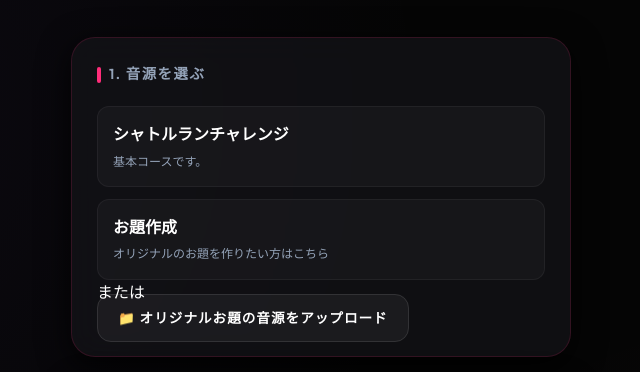
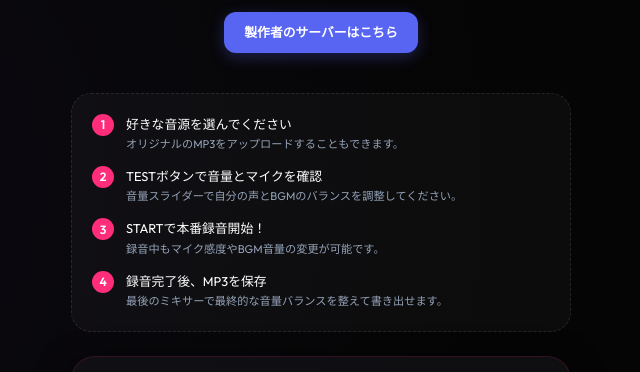
Before and after one commit to imahimadults/web, a plain HTML site: page index.html in a window 1280 px wide. Shown: the part 149-521 px from the top of the page, without its empty margins (319-959 px from the left). Drawn offline with Linux system fonts and the light colour scheme.

Commit message:
Improve UI guidance and add Discord server link

```diff
--- a/index.html
+++ b/index.html
@@ -13,9 +13,45 @@
         <header>
             <h1>えっちなシャトルラン</h1>
             <p class="subtitle">シャトルランをしながら一人遊び♡</p>
+            <div class="discord-link-container">
+                <a href="https://discord.gg/6FNp6bQ6NZ" target="_blank" class="btn-discord">
+                    <span>製作者のサーバーはこちら</span>
+                </a>
+            </div>
         </header>
 
         <main>
+            <!-- 0. 使い方ガイド -->
+            <section class="guide-section">
+                <div class="guide-step">
+                    <div class="step-num">1</div>
+                    <div class="step-text">
+                        好きな音源を選んでください
+                        <span class="step-note">オリジナルのMP3をアップロードすることもできます。</span>
+                    </div>
+                </div>
+                <div class="guide-step">
+                    <div class="step-num">2</div>
+                    <div class="step-text">
+                        TESTボタンで音量とマイクを確認
+                        <span class="step-note">音量スライダーで自分の声とBGMのバランスを調整してください。</span>
+                    </div>
+                </div>
+                <div class="guide-step">
+                    <div class="step-num">3</div>
+                    <div class="step-text">
+                        STARTで本番録音開始！
+                        <span class="step-note">録音中もマイク感度やBGM音量の変更が可能です。</span>
+                    </div>
+                </div>
+                <div class="guide-step">
+                    <div class="step-num">4</div>
+                    <div class="step-text">
+                        録音完了後、MP3を保存
+                        <span class="step-note">最後のミキサーで最終的な音量バランスを整えて書き出せます。</span>
+                    </div>
+                </div>
+            </section>
             <!-- A. 音源選択セクション -->
             <section class="card selection-section">
                 <h2>1. 音源を選ぶ</h2>
--- a/style.css
+++ b/style.css
@@ -63,6 +63,38 @@ h1 {
     letter-spacing: 2px;
 }
 
+/* Discord Link Button */
+.discord-link-container {
+    margin-top: 15px;
+    display: flex;
+    justify-content: center;
+}
+
+.btn-discord {
+    background: #5865F2;
+    color: white;
+    text-decoration: none;
+    display: flex;
+    align-items: center;
+    gap: 8px;
+    padding: 10px 20px;
+    border-radius: 12px;
+    font-weight: 600;
+    font-size: 0.8rem;
+    transition: all 0.3s cubic-bezier(0.4, 0, 0.2, 1);
+    box-shadow: 0 4px 15px rgba(88, 101, 242, 0.3);
+}
+
+.btn-discord:hover {
+    background: #4752C4;
+    transform: translateY(-2px);
+    box-shadow: 0 6px 20px rgba(88, 101, 242, 0.4);
+}
+
+.btn-discord i {
+    font-style: normal;
+}
+
 /* Glassmorphism Card */
 .card {
     background: var(--glass-bg);
@@ -79,6 +111,51 @@ h1 {
 .card:hover {
     border-color: rgba(255, 45, 122, 0.3);
     box-shadow: 0 8px 32px 0 rgba(255, 45, 122, 0.1);
+}
+
+/* Guide Box */
+.guide-section {
+    background: rgba(255, 255, 255, 0.03);
+    border-radius: 20px;
+    padding: 20px;
+    margin-bottom: 24px;
+    border: 1px dashed rgba(255, 255, 255, 0.1);
+}
+
+.guide-step {
+    display: flex;
+    gap: 12px;
+    margin-bottom: 12px;
+}
+
+.guide-step:last-child {
+    margin-bottom: 0;
+}
+
+.step-num {
+    background: var(--neon-pink);
+    color: white;
+    width: 22px;
+    height: 22px;
+    border-radius: 50%;
+    display: flex;
+    align-items: center;
+    justify-content: center;
+    font-size: 0.75rem;
+    font-weight: bold;
+    flex-shrink: 0;
+}
+
+.step-text {
+    font-size: 0.8rem;
+    color: var(--text-primary);
+}
+
+.step-note {
+    font-size: 0.7rem;
+    color: var(--text-muted);
+    display: block;
+    margin-top: 2px;
 }
 
 h2 {
```
